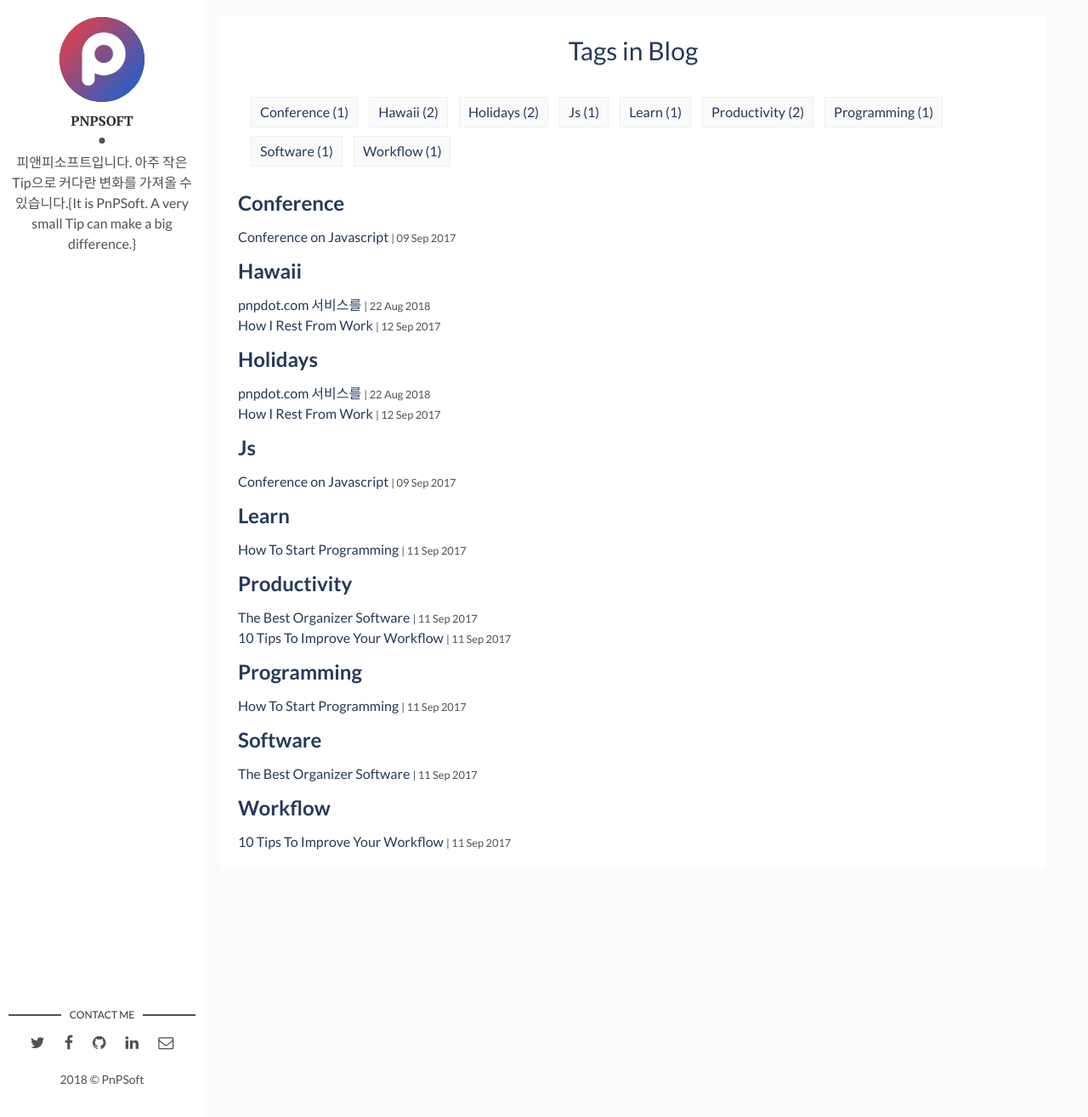
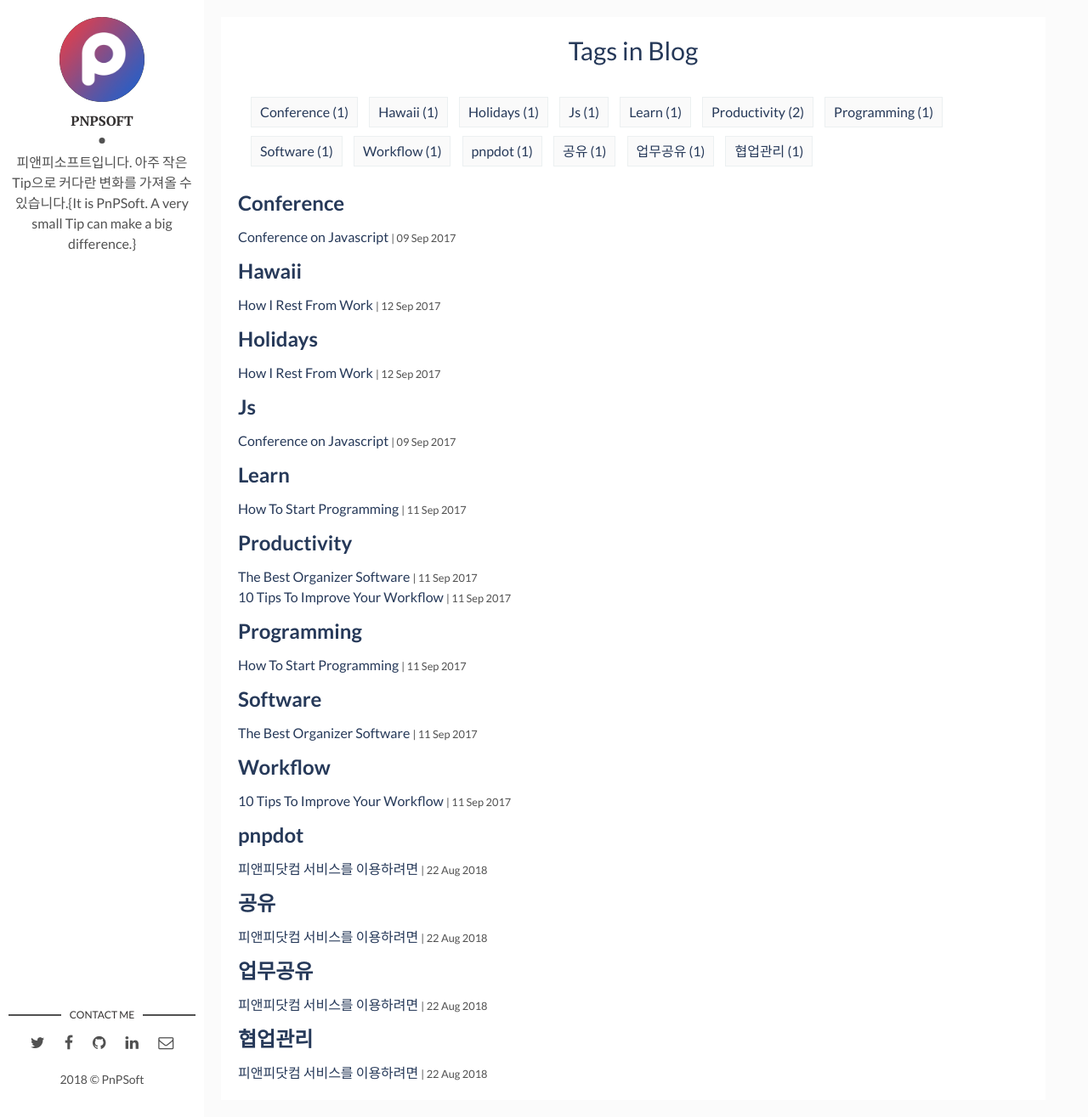
Before and after one commit to pnpsoft/pnpsoft.github.io, a Jekyll site: the page built from tags.html, in a window 1280 px wide and 1315 px high. Shown: the whole window at 85% size. Built offline with Jekyll 4.4.1, drawn with Linux system fonts in a browser that asks for light colours.

Commit message:
Update 2018-08-22-how-to-login.markdown

```diff
--- a/_posts/2018-08-22-how-to-login.markdown
+++ b/_posts/2018-08-22-how-to-login.markdown
@@ -1,11 +1,11 @@
 ---
 layout: post
-title: pnpdot.com 서비스를
+title: 피앤피닷컴 서비스를 이용하려면
 date: 2018-08-22 14:48:20 +0300
 description: You’ll find this post in your `_posts` directory. Go ahead and edit it and re-build the site to see your changes. # Add post description (optional)
 img: login.PNG # Add image post (optional)
 fig-caption: # Add figcaption (optional)
-tags: [Holidays, Hawaii]
+tags: [pnpdot, 협업관리, 공유, 업무공유]
 ---
 pnpdot.com을 사용하기 위해서는 사전에 사용신청을 먼저 하셔야 합니다.
 pnpdot.com은 중소기업을 대상으로 하는 업무공유플랫폼입니다.
```
